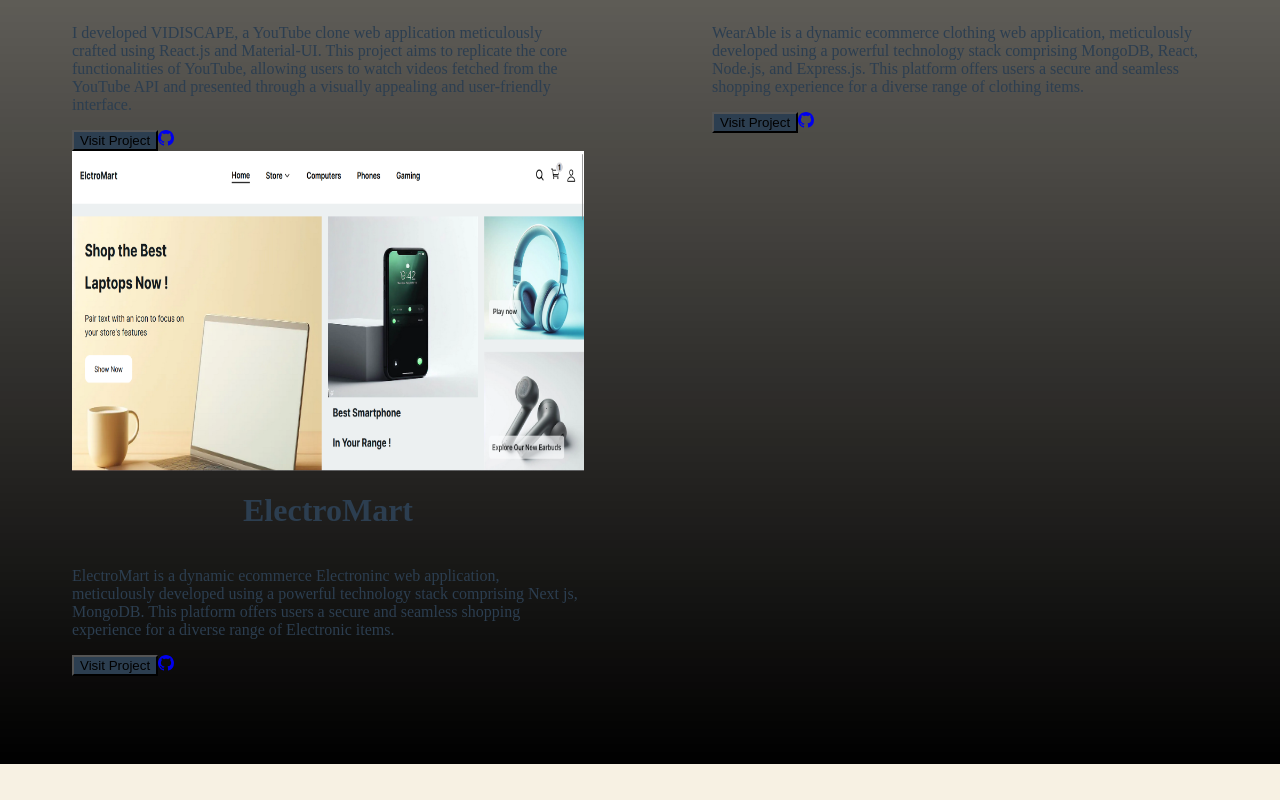
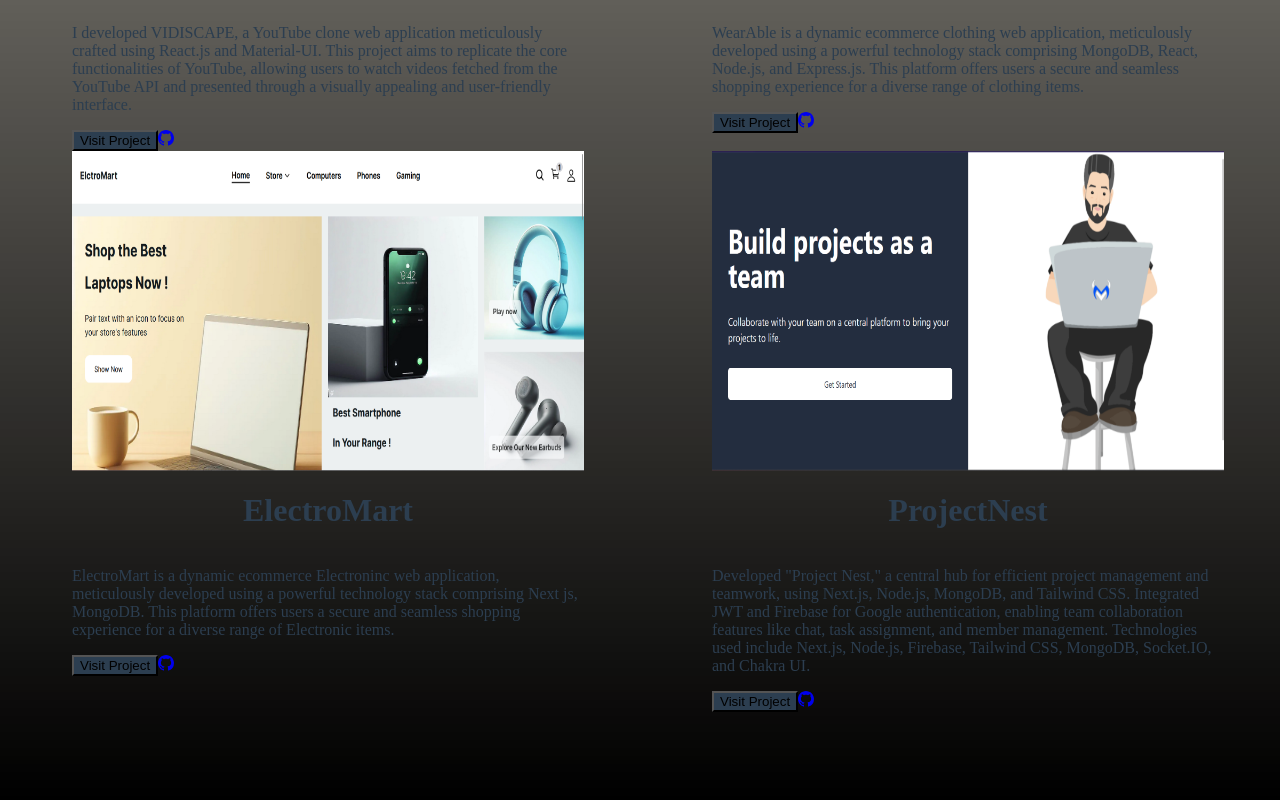
Before and after one commit to Prashant-2505/Portfolio, a Next.js app: page /project in a window 1280 px wide. Shown: the part 1237-2037 px from the top of the page. Before the commit the page ends 2001 px from the top, so only its background shows below. Built offline with nearby package versions, Linux system fonts and the light colour scheme.

Commit message:
new project added

```diff
--- a/src/app/project/page.jsx
+++ b/src/app/project/page.jsx
@@ -9,6 +9,8 @@ import project2 from '../../../public/images/project2.png';
 import project3 from '../../../public/images/project3.png';
 import project4 from '../../../public/images/project4.png';
 import project5 from '../../../public/images/project5.png';
+import project6 from '../../../public/images/project6.png';
+
 
 import AnimatedText from '@/components/AnimatedText';
 
@@ -127,7 +129,7 @@ const Page = () => {
         </div>
 
 
-        {/* Project 4 */}
+        {/* Project 5 */}
         <div className={`h-[100%] w-[40vw] flex flex-col p-6 shadow-2xl rounded-md shadow-[#5c4f30] ${!theme ? 'bg-[#f7f1e3] text-[#2c3e50]' : ''}
         sm:w-full sm:h-[60%] sm:px-3
         md:h-[70%]
@@ -150,6 +152,29 @@ const Page = () => {
             </Link>
           </div>
         </div>
+
+         {/* Project 6 */}
+         <div className={`h-[100%] w-[40vw] flex flex-col p-6 shadow-2xl rounded-md shadow-[#5c4f30] ${!theme ? 'bg-[#f7f1e3] text-[#2c3e50]' : ''}
+        sm:w-full sm:h-[60%] sm:px-3
+        md:h-[70%]
+
+        `}>
+          <Image className='h-[40vh] w-full
+           sm:h-[40%]'
+
+            src={project6} />
+          <h1 className='mt-5 font-bold text-2xl capitalize'>ProjectNest</h1>
+          <p className='my-3 font-base text-left'>
+          Developed "Project Nest," a central hub for efficient project management and teamwork, using Next.js, Node.js, MongoDB, and Tailwind CSS. Integrated JWT and Firebase for Google authentication, enabling team collaboration features like chat, task assignment, and member management. Technologies used include Next.js, Node.js, Firebase, Tailwind CSS, MongoDB, Socket.IO, and Chakra UI.          </p>
+          <div className='text-left flex items-center space-x-10 my-4'>
+            <Link href={'https://yabbering-lorelei-nq-3d0e2f51.koyeb.app/'} target='_blank'>
+              <button className='bg-[#2c3e50] text-white px-12 py-3 rounded-md text-md font-semibold'>Visit Project</button>
+            </Link>
+            <Link href={'https://github.com/Prashant-2505/projectNest'} target='_blank'>
+              <BsGithub className='text-4xl cursor-pointer' />
+            </Link>
+          </div>
+        </div>
       </div>
     </div>
   );
```
Also changed, not shown: public/images/project6.png (added), 1 other file (tests, documents, lock files or other folders).
